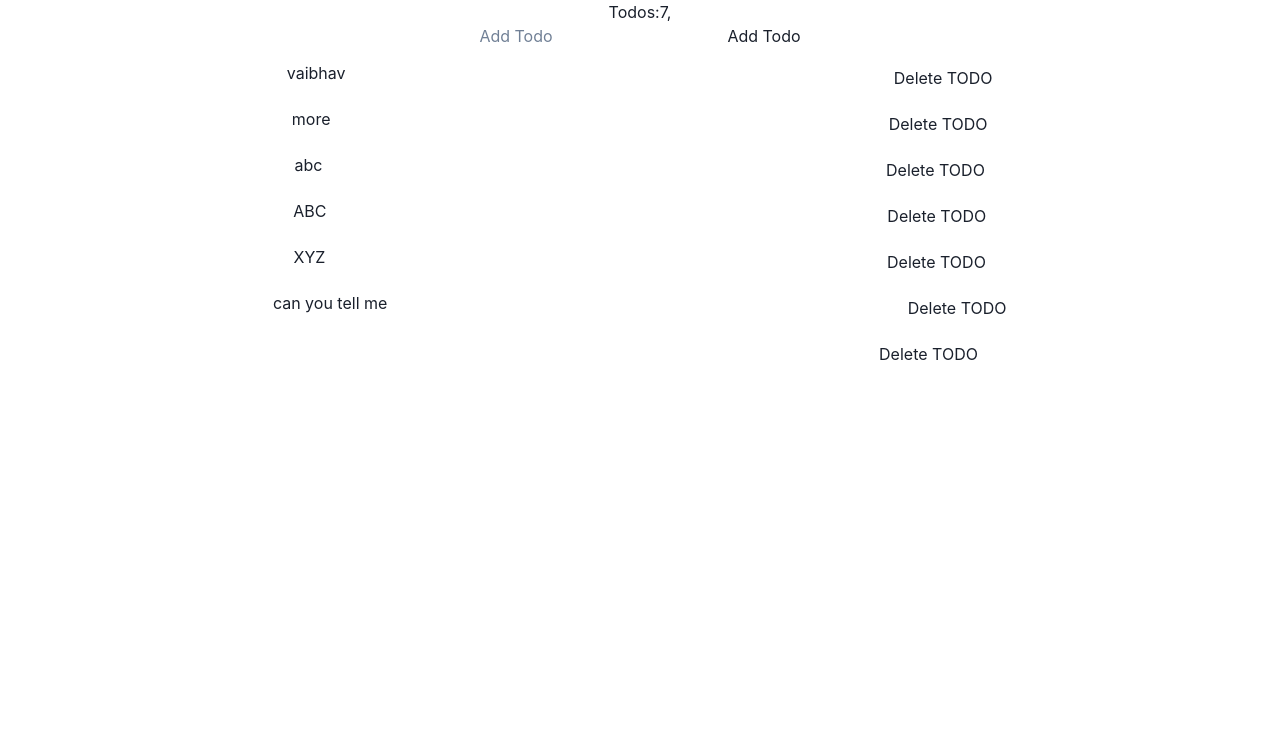
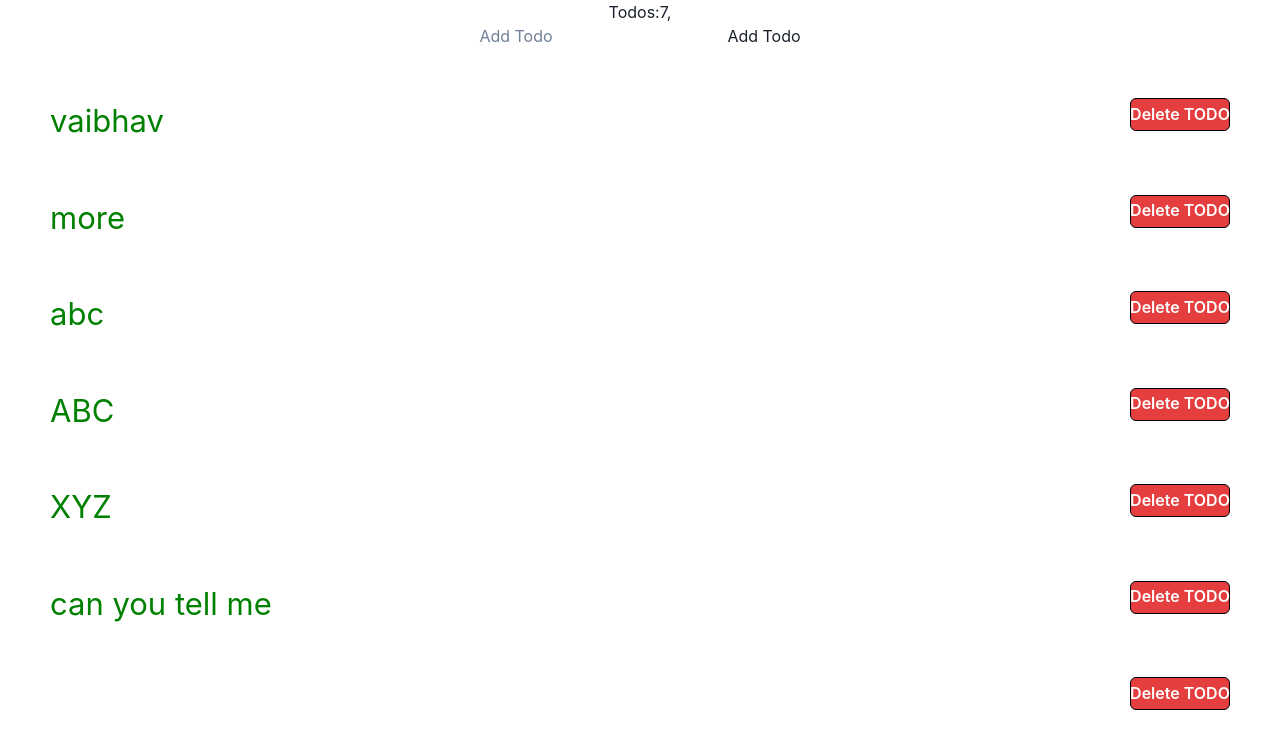
Before and after one commit to mvaibhav131/react-redux_sum_todo_counter, a React (Create React App) app: page /todo in a window 1280 px wide. Shown: the top 748 px of the page. Built offline with nearby package versions, Linux system fonts and the light colour scheme; data requests are answered from the project's data file.

Commit message:
:bulb: button style is added

```diff
--- a/src/components/Todo.jsx
+++ b/src/components/Todo.jsx
@@ -1,6 +1,8 @@
 import React from 'react'
 import { useDispatch } from 'react-redux'
 import { deleteTodo } from '../store/action';
+import { Input, Button } from '@chakra-ui/react';
+
 
 const Todo = ({ id, value }) => {
     const dispatch = useDispatch();
@@ -8,10 +10,16 @@ const Todo = ({ id, value }) => {
         deleteTodo(dispatch,id)
     }
   return (
-    <div style={{margin:"13px", display:"flex",justifyContent:"space-around"}}>
-          <h4>{value}</h4>
-          <button style={{width:"100px",height:"33px"}} onClick={handleDelete}>Delete TODO</button>
+    <div>
+      <div style={{ margin: "13px", display: "flex", justifyContent: "space-between", margin:"50px" }}>
+        <h2 style={{color:"green",fontSize:"31px"}}>{value}</h2>
+
+      <div>
+        <Button colorScheme='red' p={3} style={{ width: "100px", height: "33px", border: "1px solid black" }} onClick={handleDelete}>Delete TODO</Button>
+        </div>
+      </div>
     </div>
+
   )
 }
 
```
